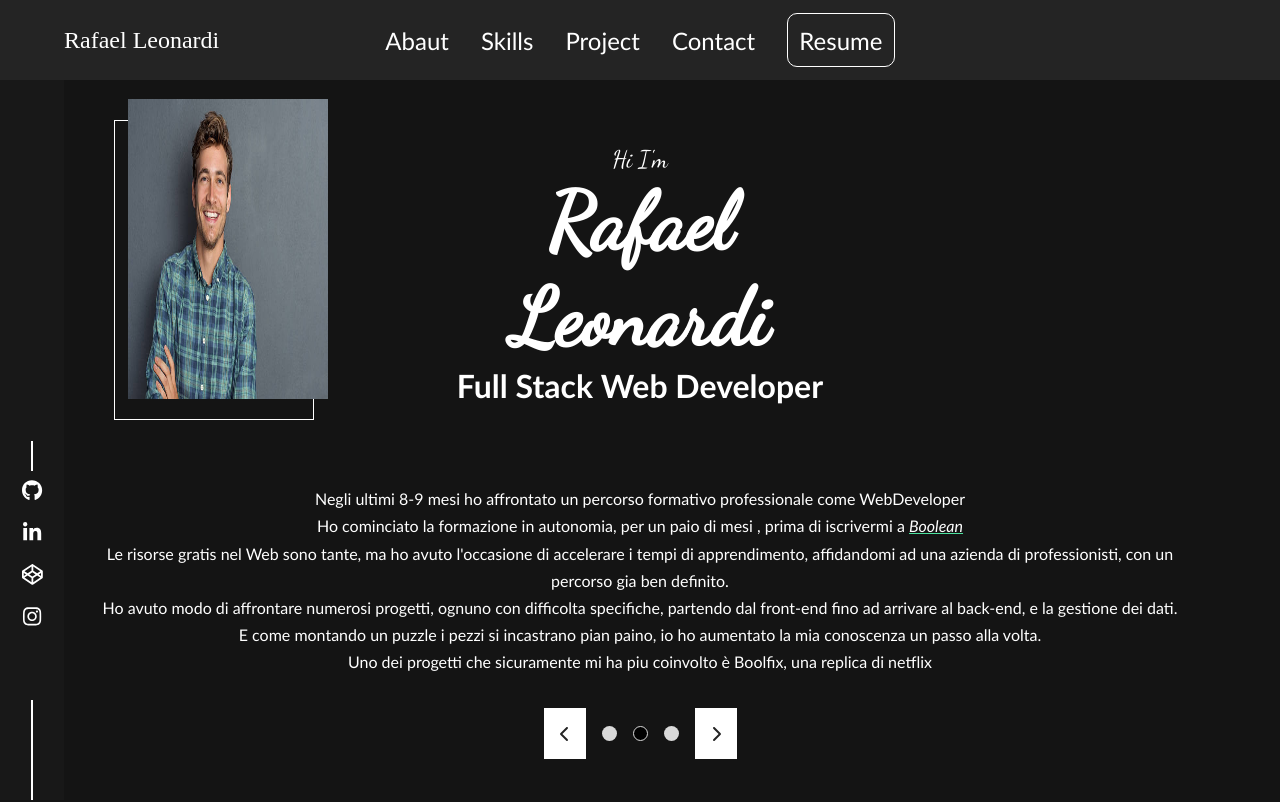
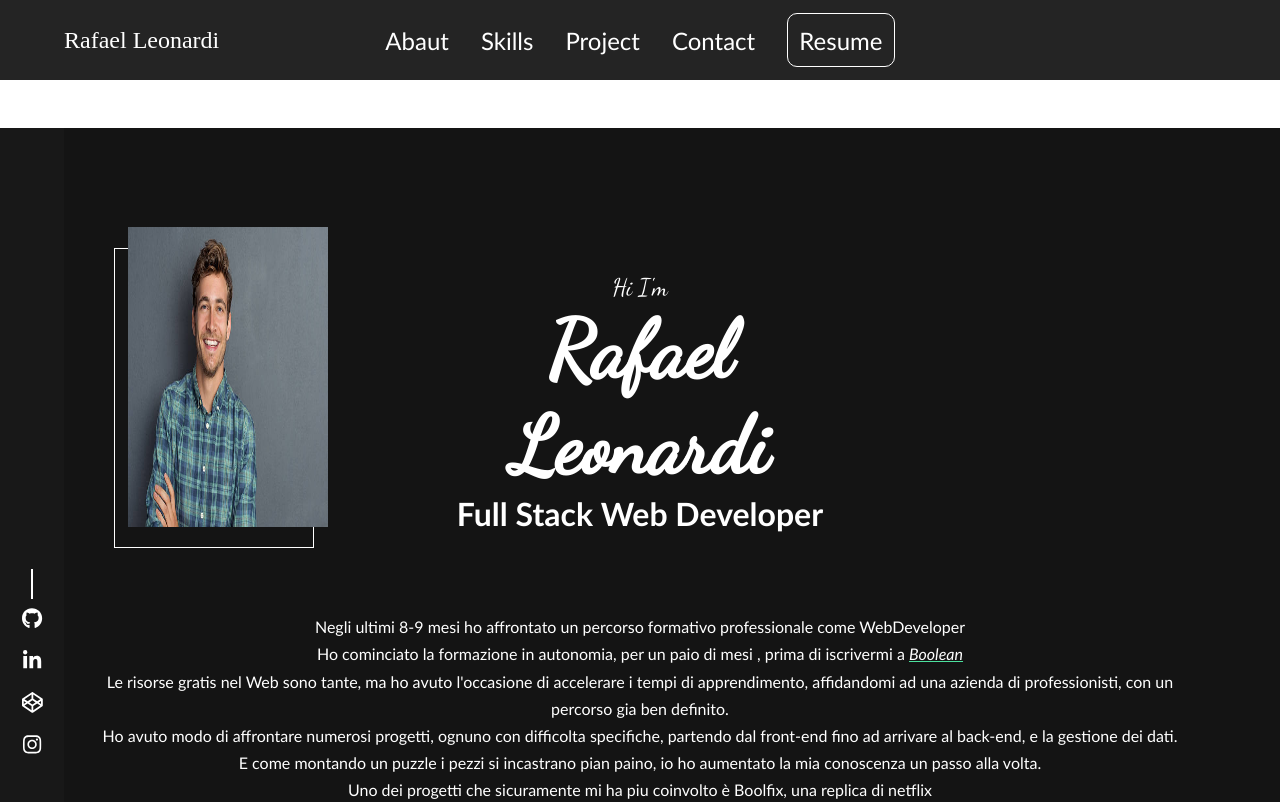
Before and after one commit to razcc/Portfolio, a Vue app: page / in a window 1280 px wide. Shown: the top 802 px of the page. Built offline with nearby package versions, Linux system fonts and the light colour scheme; a web font is replaced by a local one.

Commit message:
Burgermenu fixed

```diff
--- a/src/components/AbaoutComp.vue
+++ b/src/components/AbaoutComp.vue
@@ -209,7 +209,7 @@ export default {
 
 <style lang="scss" scoped>
 #abaout {
-      padding-top: 10%;
+      margin-top: 10%;
       display: flex;
       flex-direction: column;
       align-items: center;
--- a/src/components/sottoComponenti/NavComp.vue
+++ b/src/components/sottoComponenti/NavComp.vue
@@ -77,6 +77,7 @@ export default {
             position: fixed;
             top: 5%;
             right: 5%;
+            z-index: 100;
             cursor: pointer;
             transition: all .7s;
 
```
